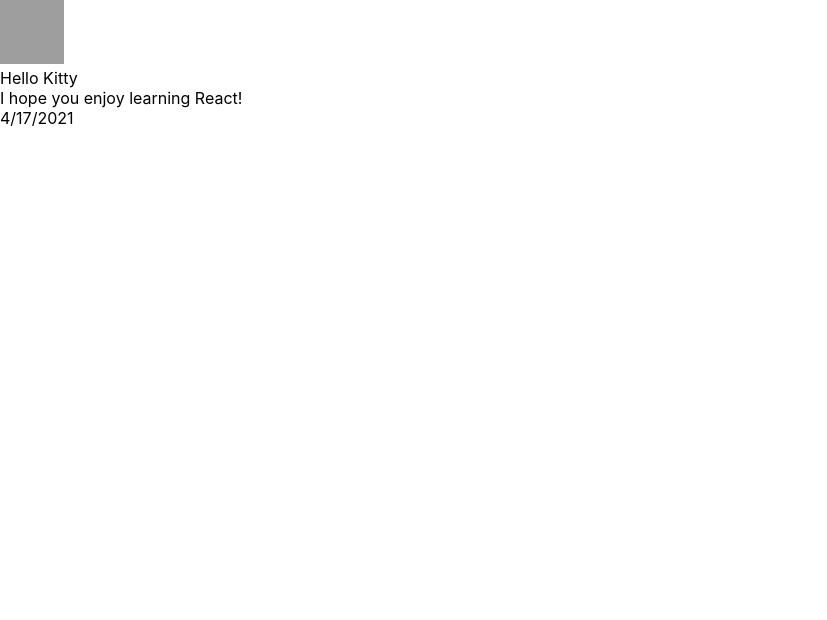
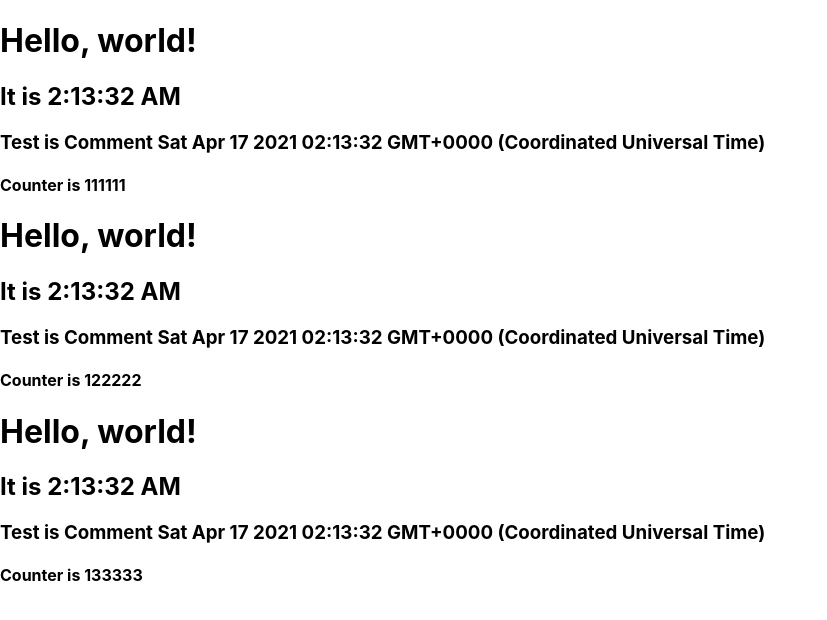
Before and after one commit to tvhfrks12678/react_docs, a React (Create React App) app: page / in a window 1280 px wide. Shown: the top 620 px of the page, without its empty margins (0-827 px from the left). Built offline with nearby package versions, Linux system fonts and the light colour scheme; grey boxes are pictures that could not be loaded.

Commit message:
state とライフサイクル

```diff
--- a/package.json
+++ b/package.json
@@ -12,7 +12,7 @@
     "web-vitals": "^1.0.1"
   },
   "scripts": {
-    "start": "react-scripts start",
+    "start": "PORT=3006 react-scripts start",
     "build": "react-scripts build",
     "test": "react-scripts test",
     "eject": "react-scripts eject"
--- a/src/index.js
+++ b/src/index.js
@@ -4,128 +4,61 @@ import './index.css';
 import App from './App';
 import reportWebVitals from './reportWebVitals';
 
-function formatName(user) {
-  return user.firstName + '' + user.lastName;
+function FormattedDate(props) {
+  return <h2>It is {props.date.toLocaleTimeString()}</h2>;
+}
+class Clock extends React.Component {
+  constructor(props) {
+    super(props);
+    this.state = { date: new Date(), comment: 'hello', counter: 1, posts: [] };
   }
 
-function getGreeting(user) {
-  if (user) {
-    return <h1>Hello, {formatName(user)}!</h1>;
-  }
-  return <h1>Hello, Stranger.</h1>;
+  componentDidMount() {
+    this.timerID = setInterval(() => this.tick(), 1000);
+    this.timmerCommentID = setInterval(() => this.tickComment(), 500);
   }
 
-const user = {
-  firstName: 'Harper',
-  lastName: 'Perez',
-  avatarUrl:
-    'https://www.google.com/images/branding/googlelogo/2x/googlelogo_color_92x30dp.png',
-  name: 'Tarou',
-};
+  componentWillUnmount() {
+    clearInterval(this.timerID);
+    clearInterval(this.timmerCommentID);
+  }
 
-const elementCreateElement = React.createElement(
-  'h1',
-  { className: 'greeting' },
-  'Hello, world!'
-);
+  tick() {
+    this.setState((state, props) => ({
+      date: new Date(),
+      counter: state.counter + props.increment,
+    }));
+  }
 
-const element = (
-  <div tabIndex="0">
-    <img src={user.avatarUrl} />
-    <img src={user.avatarUrl}></img>
-    <h1>
-      {getGreeting('')}Hello, {getGreeting(user)}!
-    </h1>
-    <h2>Good to see you here.</h2>
+  tickComment() {
+    this.setState({
+      comment: `Comment ${new Date()}`,
+    });
+  }
+
+  render() {
+    return (
+      <div>
+        <h1>Hello, world!</h1>
+        <FormattedDate date={this.state.date} />
+        <h3>Test is {this.state.comment}</h3>
+        <h4>Counter is {this.state.counter}</h4>
       </div>
     );
-
-function Welcome(props) {
-  return <h1>Hello, {props.name}</h1>;
+  }
 }
 
-function AppWelcome() {
+function TripleClock() {
   return (
     <div>
-      <Welcome name="Sara" />
-      <Welcome name="Cahal" />
-      <Welcome name="Edite" />
+      <Clock increment="1" />
+      <Clock increment="2" />
+      <Clock increment="3" />
     </div>
   );
 }
 
-const elementWelcome = <Welcome name="Sara" />;
-
-function sum(a, b) {
-  return a + b;
-}
-
-function withdraw(account, amount) {
-  account.total -= amount;
-}
-
-function formatDate(date) {
-  return date.toLocaleDateString();
-}
-
-function Comment(props) {
-  return (
-    <div className="Comment">
-      <UserInfo user={props.author} />
-      <div classNmae="Comment-text">{props.text}</div>
-      <div className="Comment-date">{formatDate(props.date)}</div>
-    </div>
-  );
-}
-
-function UserInfo(props) {
-  return (
-    <div className="UserInfo">
-      <Avatar user={props.user} />
-      <div className="UserInfo-name">{props.user.name}</div>
-    </div>
-  );
-}
-
-function Avatar(props) {
-  return (
-    <img className="Avatar" src={props.user.avatarUrl} alt={props.user.name} />
-  );
-}
-
-const comment = {
-  date: new Date(),
-  text: 'I hope you enjoy learning React!',
-  author: {
-    name: 'Hello Kitty',
-    avatarUrl: 'https://placekitten.com/g/64/64',
-  },
-};
-
-ReactDOM.render(
-  <Comment date={comment.date} text={comment.text} author={comment.author} />,
-  // <AppWelcome />,
-  // elementWelcome,
-  // Welcome(user),
-  //elementCreateElement,
-  // element,
-  // <React.StrictMode>
-  //   <App />
-  // </React.StrictMode>,
-  document.getElementById('root')
-);
-
-// function tick() {
-//   const element = (
-//     <div>
-//       <h1>Hello, world!</h1>
-//       <h2>It is {new Date().toLocaleTimeString()}.</h2>
-//     </div>
-//   );
-//   ReactDOM.render(element, document.getElementById('root'));
-// }
-
-// setInterval(tick, 1000);
+ReactDOM.render(<TripleClock />, document.getElementById('root'));
 
 // If you want to start measuring performance in your app, pass a function
 // to log results (for example: reportWebVitals(console.log))
```
Also changed, not shown: 1 other file (tests, documents, lock files or other folders). Lines whose indentation alone changed are shown as unchanged.
